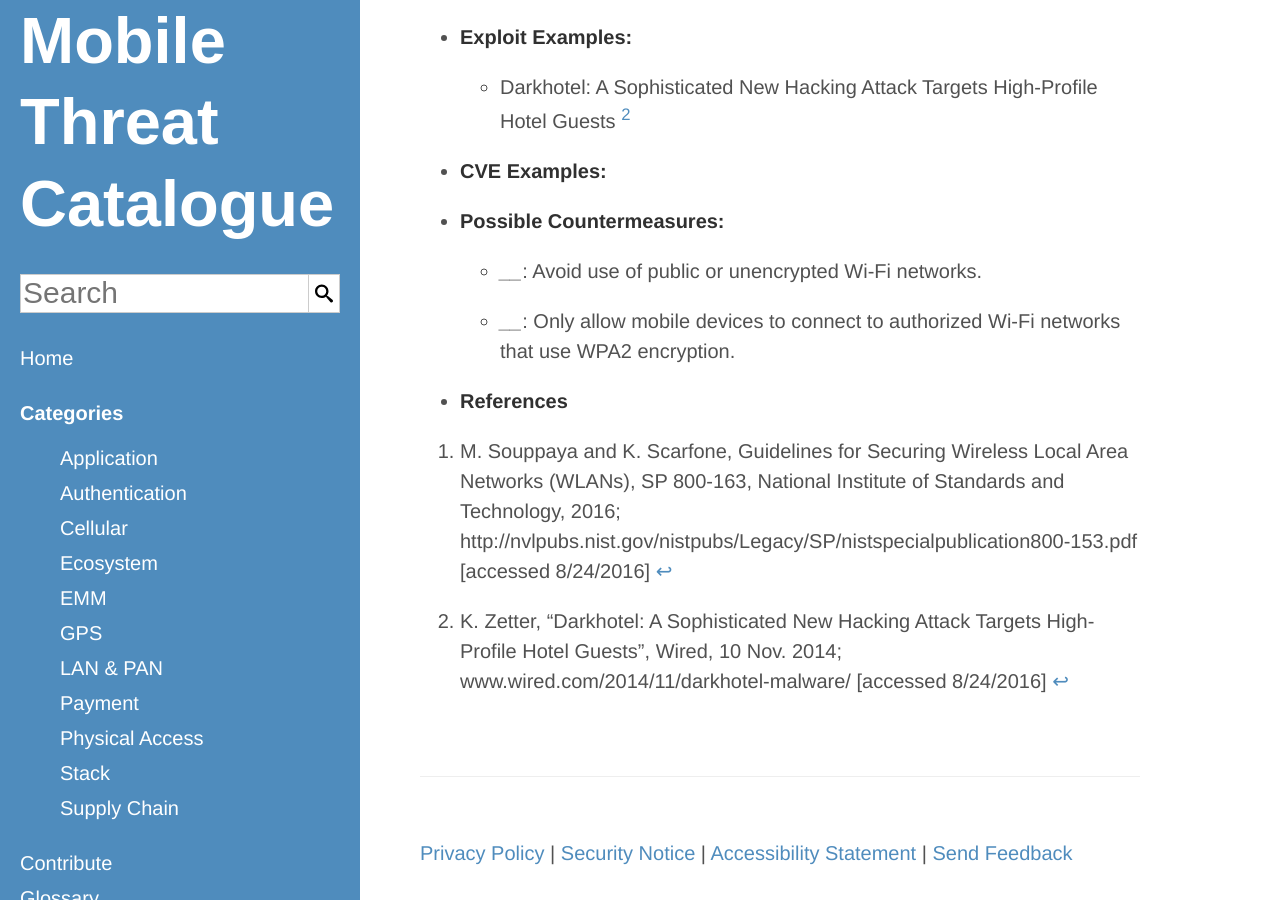
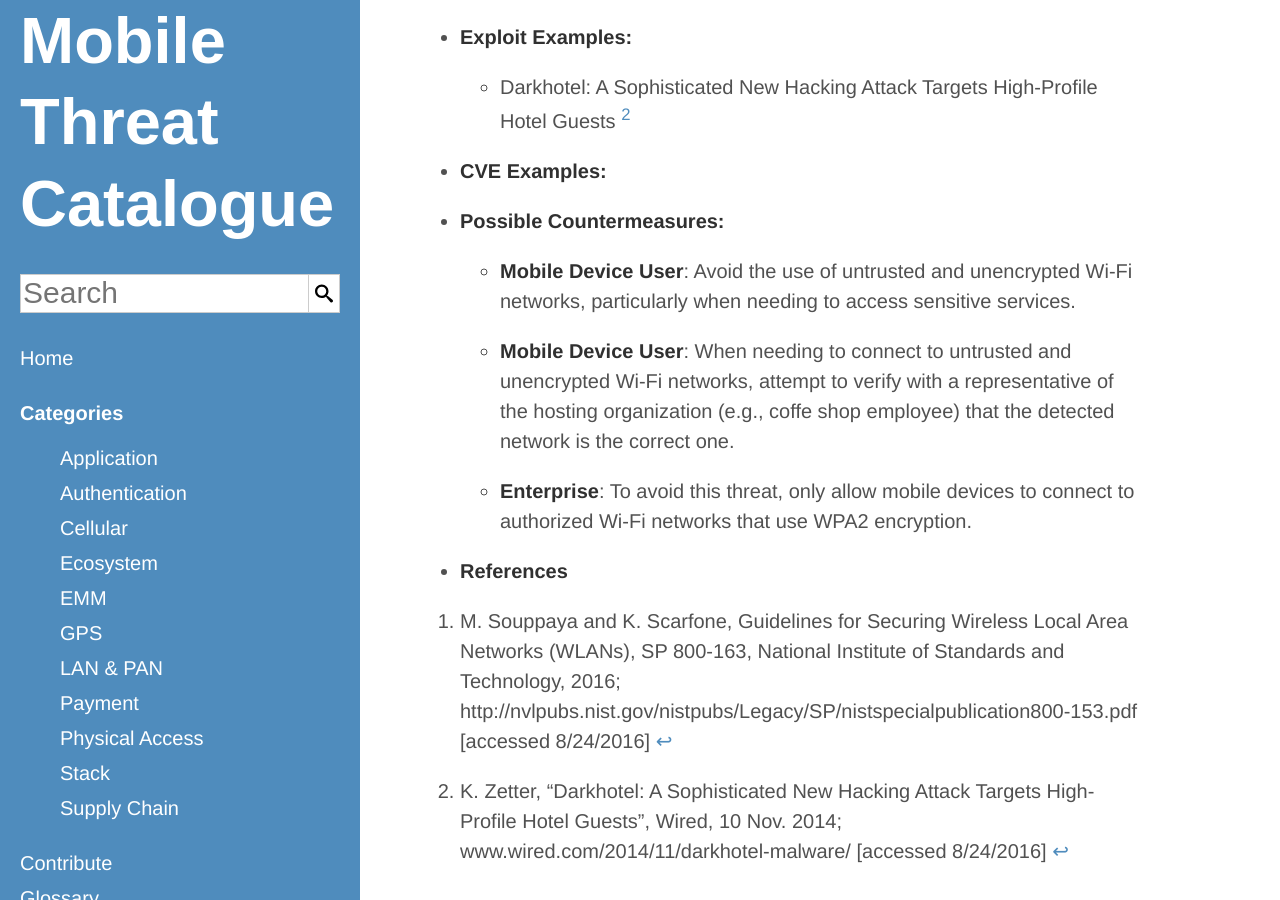
Before and after one commit to usnistgov/mobile-threat-catalogue, a Jekyll site: the page built from _lan-pan-threats/LPN-0.md, in a window 1280 px wide and 900 px high, scrolled down 408 px. Built offline with Jekyll 4.4.1, drawn with Linux system fonts in a browser that asks for light colours.

Commit message:
#13: update countermeasures and actors

```diff
--- a/_lan-pan-threats/LPN-0.md
+++ b/_lan-pan-threats/LPN-0.md
@@ -7,8 +7,10 @@
     ExploitExample: "Darkhotel: A Sophisticated New Hacking Attack Targets High-Profile Hotel Guests [^17]"
     CVEExample:
     PossibleCountermeasures:
-        "Avoid use of public or unencrypted Wi-Fi networks.":
-            -
-        "Only allow mobile devices to connect to authorized Wi-Fi networks that use WPA2 encryption.":
-            -
+        "Avoid the use of untrusted and unencrypted Wi-Fi networks, particularly when needing to access sensitive services.":
+            - Mobile Device User
+        "When needing to connect to untrusted and unencrypted Wi-Fi networks, attempt to verify with a representative of the hosting organization (e.g., coffe shop employee) that the detected network is the correct one.":
+            - Mobile Device User
+        "To avoid this threat, only allow mobile devices to connect to authorized Wi-Fi networks that use WPA2 encryption.":
+            - Enterprise
 ---
```
